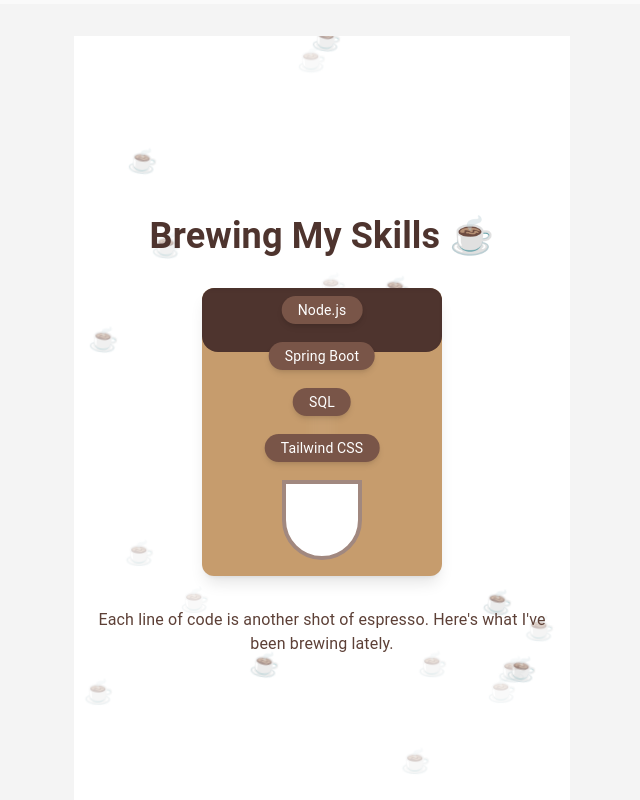
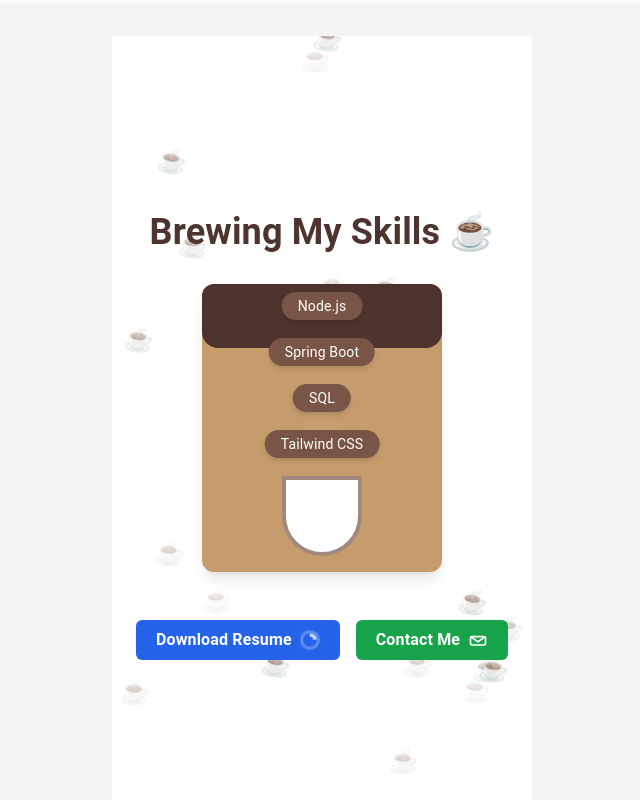
Before and after one commit to gleidsonguilhem/gleidson-portfolio, a React (Vite) app: page / in a window 1280 px wide. Shown: the part 555-1355 px from the top of the page, without its empty margins (128-768 px from the left). Built offline with nearby package versions, Linux system fonts and the light colour scheme.

Commit message:
Update ProficiencySection.tsx
add download and contact button

```diff
--- a/src/components/ProficiencySection.tsx
+++ b/src/components/ProficiencySection.tsx
@@ -80,12 +80,58 @@
           ))}
         </div>
       </div>
-
-      <p className="text-center mt-8 text-brown-700 dark:text-gray-300 max-w-md z-10">
-        Each line of code is another shot of espresso. Here's what I've been brewing lately.
-      </p>
-    </div>
+        <br />
+      <div className="w-full flex justify-end gap-4 mt-6 z-10">
+        {/* Download Resume Button */}
+        <a
+          href="/Gleidson-Guilhem-Resume.pdf"
+          download="Gleidson-Guilhem-Resume.pdf"
+          className="group px-5 py-2 bg-blue-600 text-white rounded-md font-semibold transition-transform duration-300 ease-in-out inline-flex items-center gap-2 hover:scale-105 hover:text-white"
+          >
+          Download Resume
+          <svg
+            className="w-5 h-5 text-white animate-spin"
+            style={{ animation: "spin 2.5s linear infinite" }}
+            xmlns="http://www.w3.org/2000/svg"
+            fill="none"
+            viewBox="0 0 24 24"
+          >
+            <circle
+              className="opacity-25"
+              cx="12"
+              cy="12"
+              r="10"
+              stroke="currentColor"
+              strokeWidth="4"
+            />
+            <path
+              className="opacity-75"
+              fill="currentColor"
+              d="M4 12a8 8 0 018-8v4a4 4 0 00-4 4H4z"
+            />
+          </svg>
+        </a>
+        <a
+          href="mailto:your.email@example.com"
+          className="group px-5 py-2 bg-green-600 text-white rounded-md font-semibold transition-transform duration-300 ease-in-out inline-flex items-center gap-2 hover:scale-105 hover:text-white"
+        >
+          Contact Me
+          <svg
+            xmlns="http://www.w3.org/2000/svg"
+            className="w-5 h-5 group-hover:animate-open-envelope transition-transform origin-top"
+            viewBox="0 0 24 24"
+            fill="none"
+            stroke="currentColor"
+            strokeWidth={2}
+          >
+            <path d="M3 8l9 6 9-6" />
+            <rect x="3" y="8" width="18" height="10" rx="2" ry="2" />
+          </svg>
+        </a>
+      </div>
+      </div>
   );
 };
 
+
 export default ProficiencySection;
```
